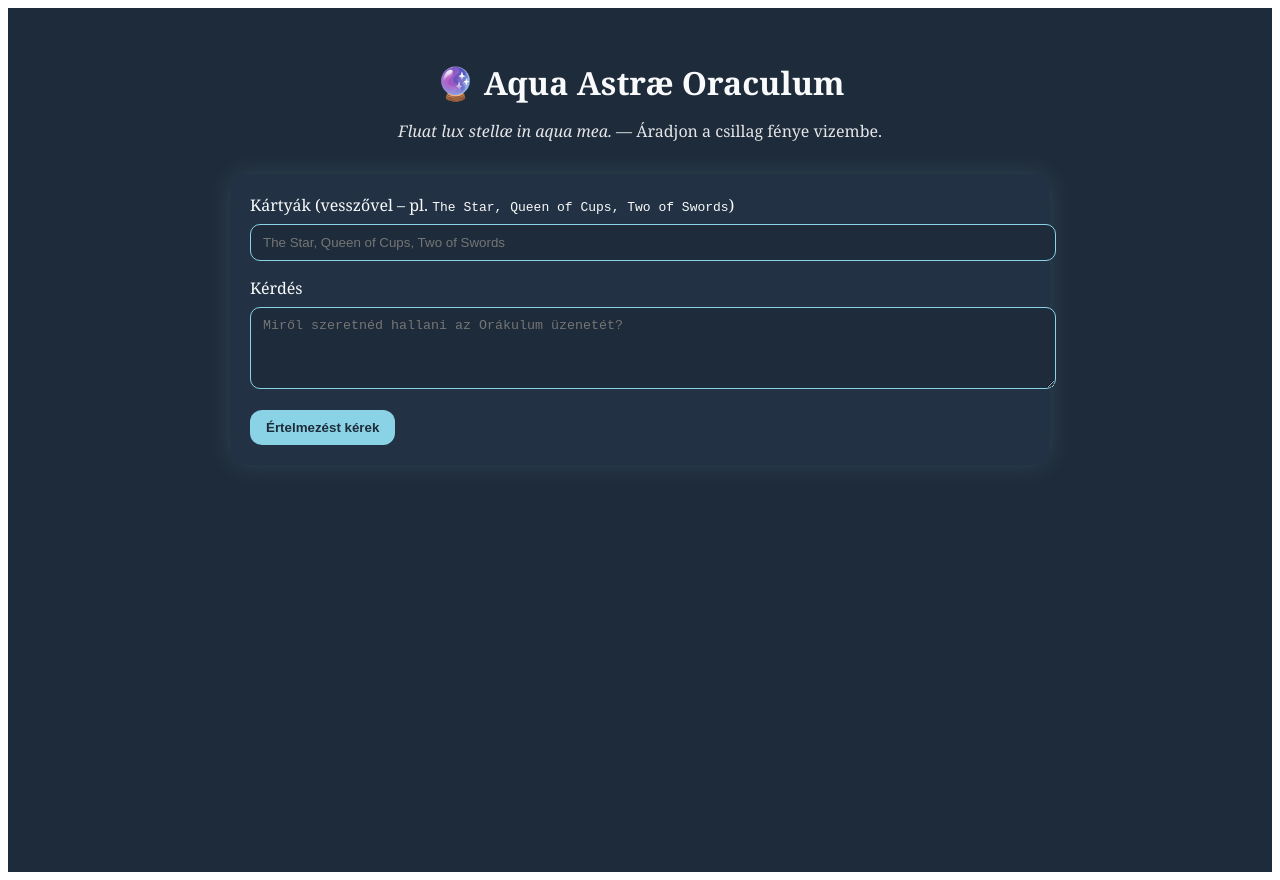
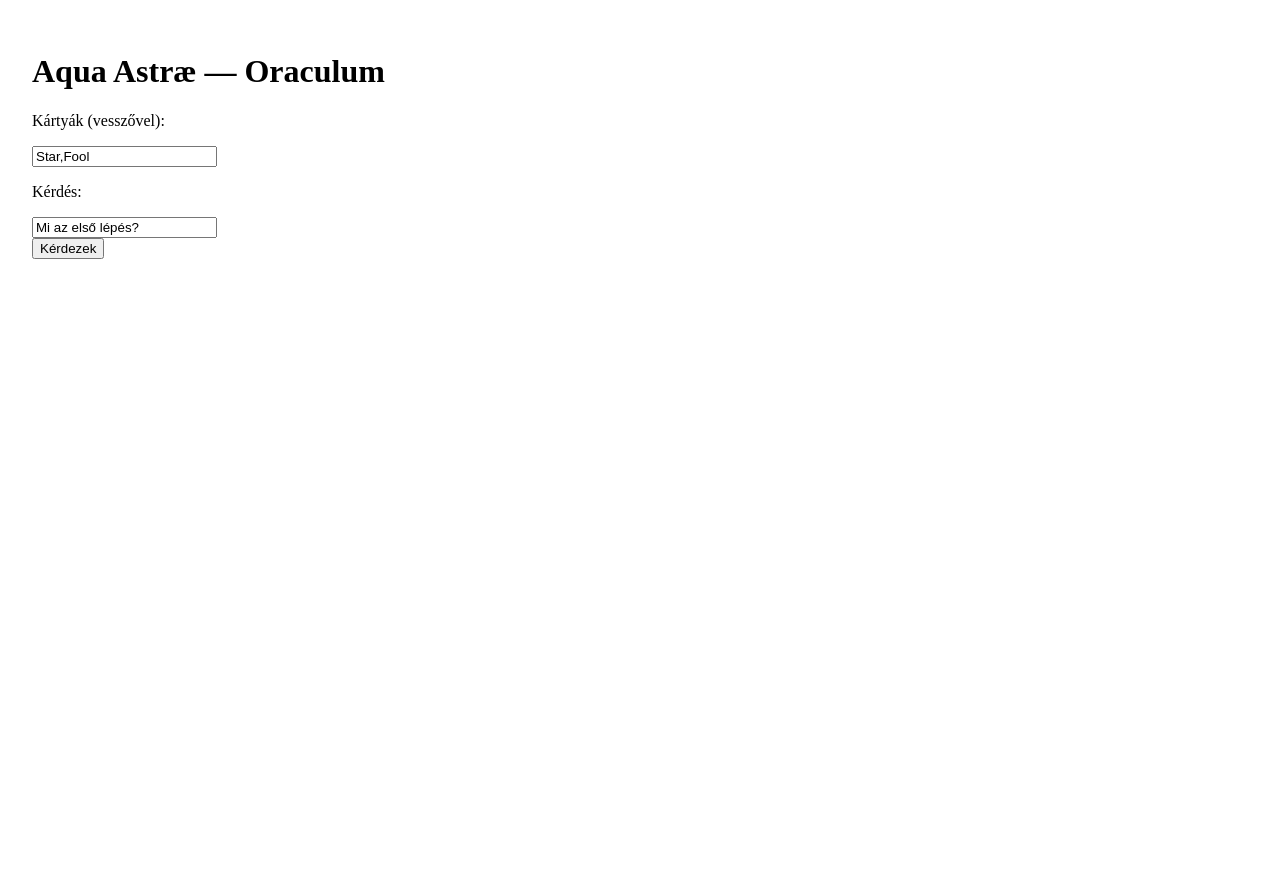
Before and after one commit to janosbartek-debug/aqua-astrae, a Next.js app: page / in a window 1280 px wide. After the commit the page ends 800 px from the top, so only its background shows below. Built offline with nearby package versions, Linux system fonts and the light colour scheme.

Commit message:
Update index.js

```diff
--- a/pages/index.js
+++ b/pages/index.js
@@ -1,95 +1,29 @@
-import { useState } from "react";
+import { useState } from 'react';
 
 export default function Home() {
-  const [cards, setCards] = useState("");
-  const [question, setQuestion] = useState("");
-  const [answer, setAnswer] = useState("");
-  const [loading, setLoading] = useState(false);
-  const [err, setErr] = useState("");
+  const [cards, setCards] = useState('Star,Fool');
+  const [question, setQuestion] = useState('Mi az első lépés?');
+  const [out, setOut] = useState('');
 
-  async function handleSubmit(e) {
-    e.preventDefault();
-    setErr(""); setAnswer(""); setLoading(true);
-    try {
-      const res = await fetch("/api/oraculum", {
-        method: "POST",
-        headers: { "Content-Type": "application/json" },
-        body: JSON.stringify({
-          cards: cards.split(",").map(s => s.trim()).filter(Boolean),
-          question,
-        }),
-      });
-      const data = await res.json();
-      if (!res.ok) setErr(data?.error || "Ismeretlen hiba.");
-      else setAnswer(data.interpretation);
-    } catch {
-      setErr("Hálózati vagy szerver hiba.");
-    } finally {
-      setLoading(false);
-    }
+  async function ask() {
+    const r = await fetch('/api/oraculum', {
+      method: 'POST',
+      headers: { 'Content-Type': 'application/json' },
+      body: JSON.stringify({ cards: cards.split(',').map(s => s.trim()), question })
+    });
+    const j = await r.json();
+    setOut(JSON.stringify(j, null, 2));
   }
 
   return (
-    <main style={{
-      minHeight: "100vh", background: "#1E2B3A", color: "#F9FAFB",
-      fontFamily: "Georgia, 'Times New Roman', serif", padding: "2rem"
-    }}>
-      <div style={{ maxWidth: 820, margin: "0 auto" }}>
-        <header style={{ marginBottom: "2rem", textAlign: "center" }}>
-          <h1 style={{ fontSize: "2rem", marginBottom: "0.5rem" }}>🔮 Aqua Astræ Oraculum</h1>
-          <p style={{ opacity: 0.9 }}>
-            <em>Fluat lux stellæ in aqua mea.</em> — Áradjon a csillag fénye vizembe.
-          </p>
-        </header>
-
-        <form onSubmit={handleSubmit} style={{
-          background: "#223244", padding: "1.25rem", borderRadius: 16,
-          boxShadow: "0 0 24px rgba(138,211,230,0.15)"
-        }}>
-          <label style={{ display: "block", marginBottom: 8 }}>
-            Kártyák (vesszővel – pl. <code>The Star, Queen of Cups, Two of Swords</code>)
-          </label>
-          <input
-            value={cards} onChange={e => setCards(e.target.value)}
-            placeholder="The Star, Queen of Cups, Two of Swords"
-            style={{
-              width: "100%", padding: "10px 12px", borderRadius: 10,
-              border: "1px solid #8AD3E6", marginBottom: 16, background: "#1E2B3A", color: "#F9FAFB"
-            }}
-          />
-          <label style={{ display: "block", marginBottom: 8 }}>Kérdés</label>
-          <textarea
-            value={question} onChange={e => setQuestion(e.target.value)} rows={4}
-            placeholder="Miről szeretnéd hallani az Orákulum üzenetét?"
-            style={{
-              width: "100%", padding: "10px 12px", borderRadius: 10,
-              border: "1px solid #8AD3E6", marginBottom: 16, background: "#1E2B3A", color: "#F9FAFB"
-            }}
-          />
-          <button type="submit" disabled={loading} style={{
-            background: "#8AD3E6", color: "#1E2B3A", fontWeight: 700,
-            border: "none", padding: "10px 16px", borderRadius: 12, cursor: "pointer"
-          }}>
-            {loading ? "Értelmezés készül..." : "Értelmezést kérek"}
-          </button>
-        </form>
-
-        {err && (
-          <div style={{ marginTop: 16, padding: 12, borderRadius: 10,
-            background: "#3a2430", border: "1px solid #e38" }}>
-            ⚠️ {err}
-          </div>
-        )}
-        {answer && (
-          <section style={{
-            marginTop: 24, background: "#223244", padding: 16, borderRadius: 16,
-            boxShadow: "0 0 24px rgba(138,211,230,0.15)", whiteSpace: "pre-wrap"
-          }}>
-            <h2 style={{ marginTop: 0, marginBottom: 12, fontSize: "1.25rem" }}>✨ Üzenet</h2>
-            {answer}
-          </section>
-        )}
-      </div>
+    <main style={{ padding: 24 }}>
+      <h1>Aqua Astræ — Oraculum</h1>
+      <p>Kártyák (vesszővel):</p>
+      <input value={cards} onChange={e => setCards(e.target.value)} />
+      <p>Kérdés:</p>
+      <input value={question} onChange={e => setQuestion(e.target.value)} />
+      <div><button onClick={ask}>Kérdezek</button></div>
+      <pre>{out}</pre>
     </main>
   );
 }
```
